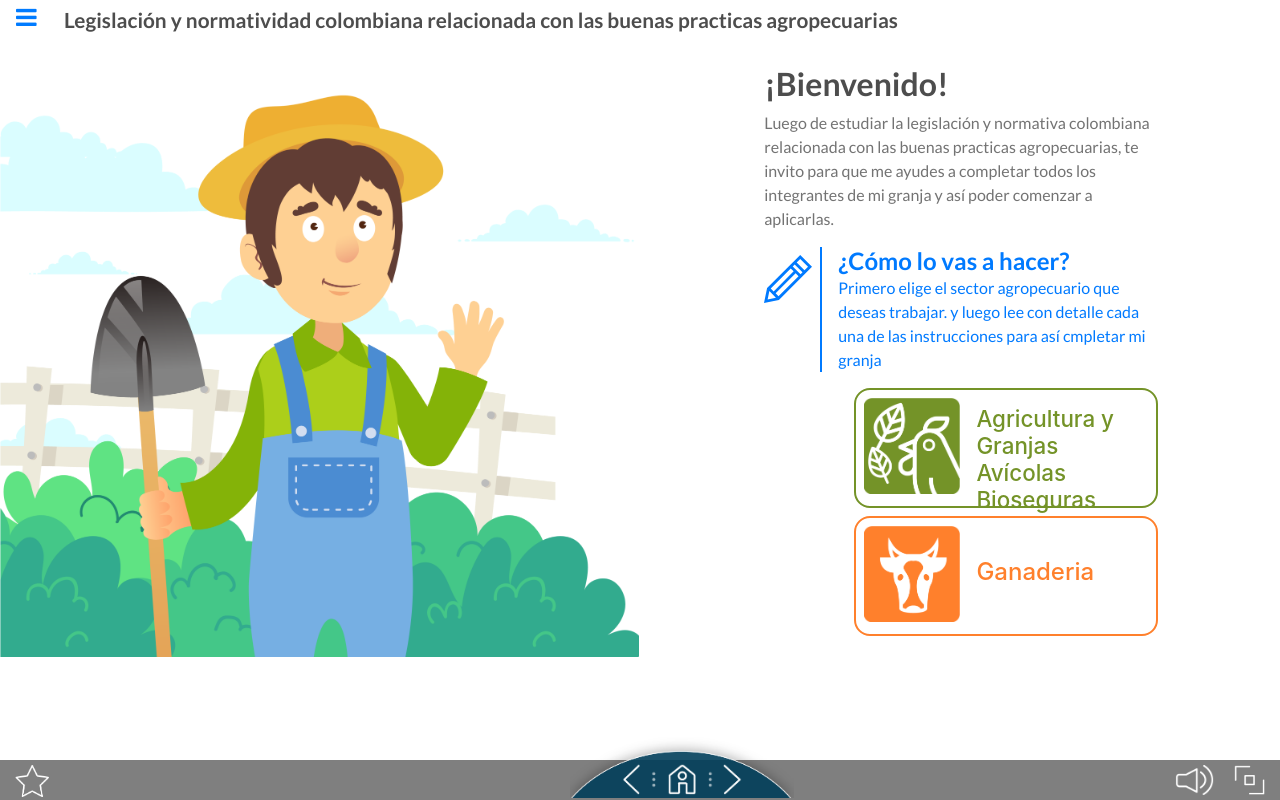
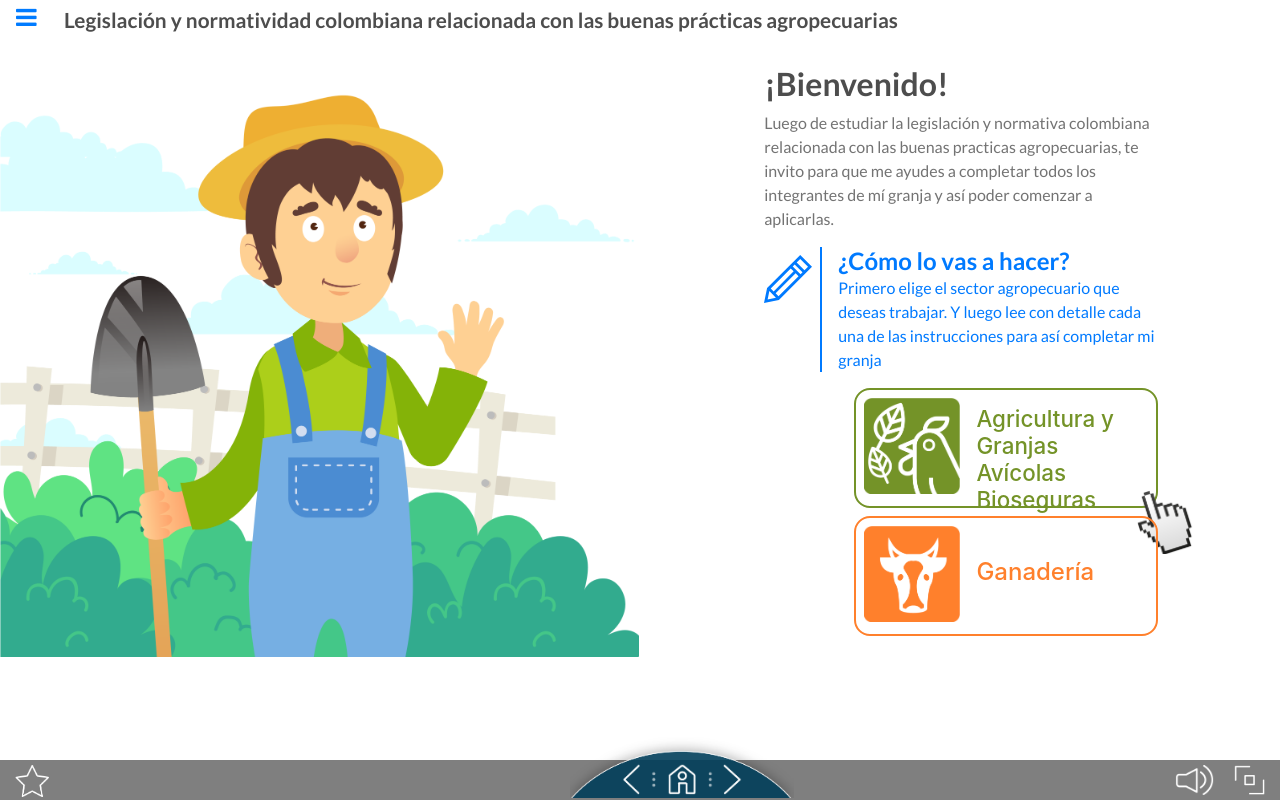
Before and after one commit to d4v1dl3mus/technical-testt, a plain HTML site: page index.html in a window 1280 px wide. Drawn offline with nearby package versions, Linux system fonts and the light colour scheme.

Commit message:
add hand icon

```diff
--- a/index.html
+++ b/index.html
@@ -13,9 +13,8 @@
 
 <body>
     <div class="container-main">
-        <!-- <h2 class="title">Legislación y normatividad colombiana relacionada con las buenas practicas agropecuarias</h2> -->
         <a href="#" class="nav-icon"><i class="fa fa-bars"></i></a>
-        <h2 class="l-title">Legislación y normatividad colombiana relacionada con las buenas practicas agropecuarias
+        <h2 class="l-title">Legislación y normatividad colombiana relacionada con las buenas prácticas agropecuarias
         </h2>
         <div class="row">
             <div class="col-7">
@@ -32,11 +31,8 @@
                             </h1>
                             <p>
                                 Luego de estudiar la legislación y normativa colombiana relacionada con las buenas
-                                practicas
-                                agropecuarias, te invito para que me ayudes a completar todos los integrantes de mi
-                                granja y
-                                así
-                                poder comenzar a aplicarlas.
+                                practicas agropecuarias, te invito para que me ayudes a completar todos los integrantes
+                                de mí granja y así poder comenzar a aplicarlas.
                             </p>
                         </div>
                     </div>
@@ -44,9 +40,8 @@
                         <img src="uda/svg/pencil.svg" alt="pencil" class="icon pencil">
                         <div class="how-to-do">
                             <h1>¿Cómo lo vas a hacer?</h1>
-                            <p>Primero elige el sector agropecuario que deseas trabajar. y luego lee con detalle cada
-                                una de
-                                las instrucciones para así cmpletar mi granja</p>
+                            <p>Primero elige el sector agropecuario que deseas trabajar. Y luego lee con detalle cada
+                                una de las instrucciones para así completar mi granja</p>
                         </div>
                     </div>
 
@@ -54,10 +49,11 @@
                         <div class="first-card">
                             <img src="uda/svg/bird.png" alt="bird" class="icon-bird">
                             <h1>Agricultura y Granjas Avícolas Bioseguras</h1>
+                            <img src="uda/svg/hand.png" alt="bird" class="icon-hand">
                         </div>
                         <div class="second-card">
                             <img src="uda/svg/cow.png" alt="bird" class="icon-cow">
-                            <h1>Ganaderia</h1>
+                            <h1>Ganadería</h1>
                         </div>
                     </div>
                 </div>
--- a/main.css
+++ b/main.css
@@ -24,6 +24,14 @@
 
 .icon-bird {
     height: 6rem;
+    float: left;
+}
+
+.icon-hand{
+    margin-top: -2rem;
+    margin-left: 17rem;
+    height: 4rem;
+    position: relative;
     float: left;
 }
 
```
Also changed, not shown: uda/svg/hand.png (added).
